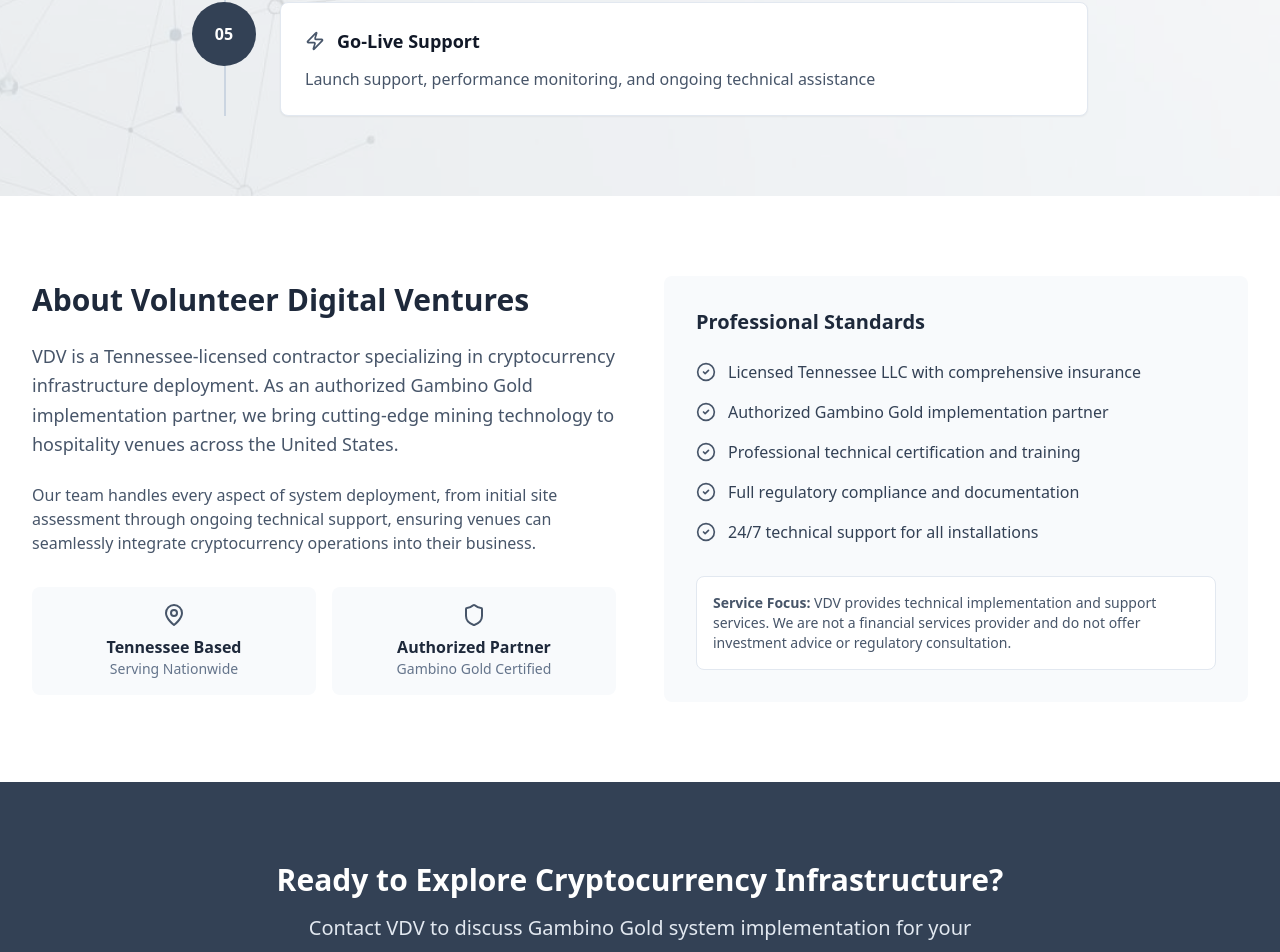
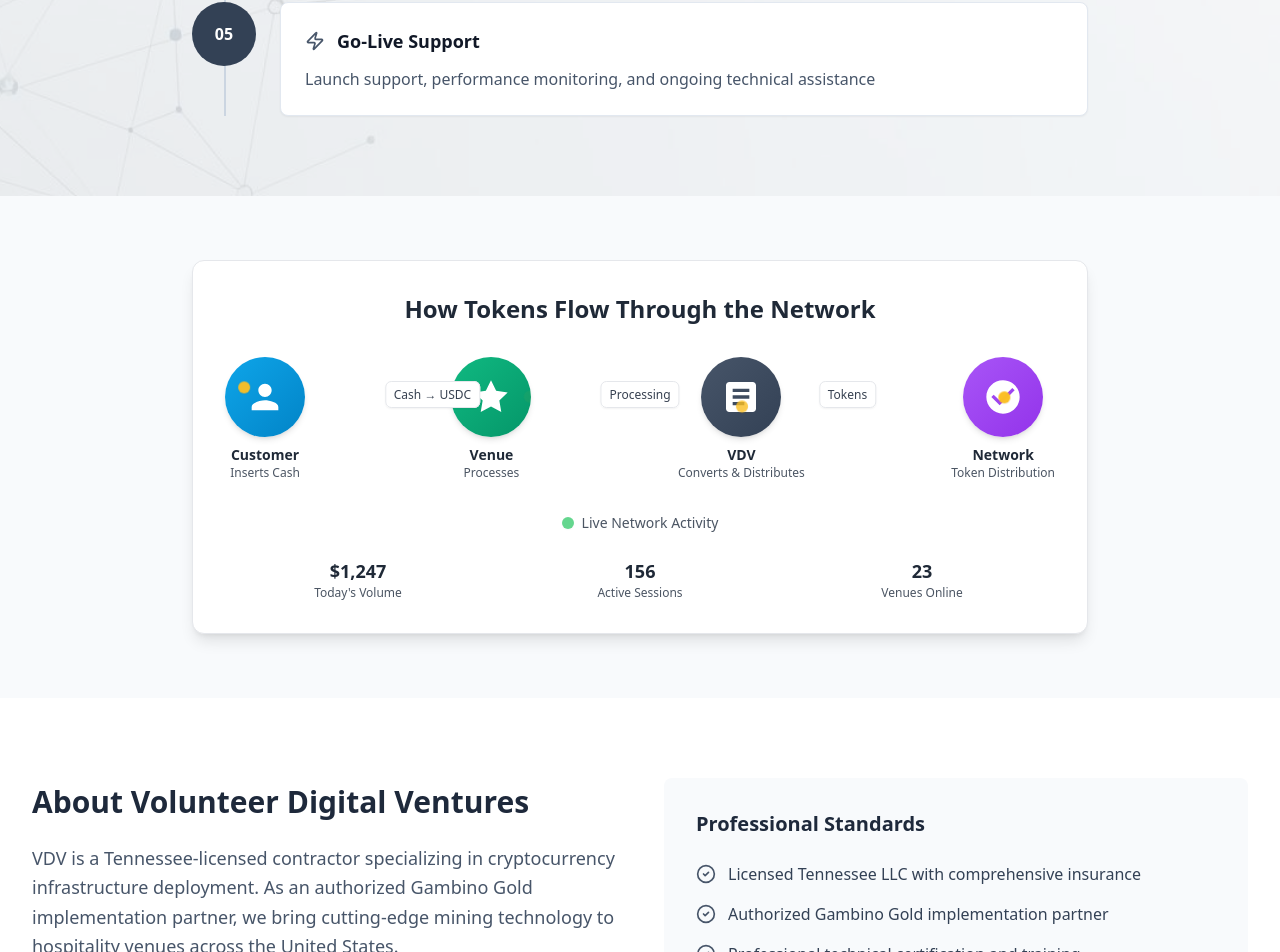
Before and after one commit to BuberryWorldwide/vdv_portfolio, a Next.js app: page / in a window 1280 px wide. Shown: the part 2737-3689 px from the top of the page. Built offline with nearby package versions, Linux system fonts and the light colour scheme.

Commit message:
animation

```diff
--- /dev/null
+++ b/src/app/components/TokenFlowAnimation.js
@@ -0,0 +1,159 @@
+import React from 'react';
+
+const TokenFlowAnimation = () => {
+  return (
+    <div className="w-full max-w-4xl mx-auto p-8 bg-white rounded-xl shadow-lg border border-gray-200">
+      <h3 className="text-2xl font-bold text-center mb-8 text-gray-800">
+        How Tokens Flow Through the Network
+      </h3>
+
+      <div className="relative">
+        {/* Main Flow Container */}
+        <div className="flex justify-between items-center relative">
+
+          {/* Customer */}
+          <div className="flex flex-col items-center">
+            <div className="w-20 h-20 bg-gradient-to-br from-sky-500 to-sky-600 rounded-full flex items-center justify-center mb-2 relative overflow-hidden shadow-md">
+              <svg className="w-10 h-10 text-white" fill="currentColor" viewBox="0 0 24 24">
+                <path d="M12 12c2.21 0 4-1.79 4-4s-1.79-4-4-4-4 1.79-4 4 1.79 4 4 4zm0 2c-2.67 0-8 1.34-8 4v2h16v-2c0-2.66-5.33-4-8-4z"/>
+              </svg>
+
+              {/* Tokens leaving customer */}
+              <div className="absolute w-3 h-3 bg-amber-400 rounded-full shadow-sm" style={{
+                animation: 'tokenToVenue 3s infinite',
+                animationDelay: '0s'
+              }}></div>
+            </div>
+            <span className="text-sm font-semibold text-gray-800">Customer</span>
+            <span className="text-xs text-gray-600">Inserts Cash</span>
+          </div>
+
+          {/* Venue */}
+          <div className="flex flex-col items-center">
+            <div className="w-20 h-20 bg-gradient-to-br from-emerald-500 to-emerald-600 rounded-full flex items-center justify-center mb-2 relative overflow-hidden shadow-md">
+              <svg className="w-10 h-10 text-white" fill="currentColor" viewBox="0 0 24 24">
+                <path d="M12 2l3.09 6.26L22 9.27l-5 4.87 1.18 6.88L12 17.77l-6.18 3.25L7 14.14 2 9.27l6.91-1.01L12 2z"/>
+              </svg>
+
+              {/* Tokens moving through venue */}
+              <div className="absolute w-3 h-3 bg-amber-400 rounded-full shadow-sm" style={{
+                animation: 'tokenToVdv 3s infinite',
+                animationDelay: '0.8s'
+              }}></div>
+            </div>
+            <span className="text-sm font-semibold text-gray-800">Venue</span>
+            <span className="text-xs text-gray-600">Processes</span>
+          </div>
+
+          {/* VDV */}
+          <div className="flex flex-col items-center">
+            <div className="w-20 h-20 bg-gradient-to-br from-slate-600 to-slate-700 rounded-full flex items-center justify-center mb-2 relative overflow-hidden shadow-md">
+              <svg className="w-10 h-10 text-white" fill="currentColor" viewBox="0 0 24 24">
+                <path d="M19 3H5c-1.1 0-2 .9-2 2v14c0 1.1.9 2 2 2h14c1.1 0 2-.9 2-2V5c0-1.1-.9-2-2-2zm-5 14H7v-2h7v2zm3-4H7v-2h10v2zm0-4H7V7h10v2z"/>
+              </svg>
+
+              {/* Tokens being processed */}
+              <div className="absolute w-3 h-3 bg-amber-400 rounded-full shadow-sm" style={{
+                animation: 'tokenProcessing 2s infinite',
+                animationDelay: '1.2s'
+              }}></div>
+            </div>
+            <span className="text-sm font-semibold text-gray-800">VDV</span>
+            <span className="text-xs text-gray-600">Converts & Distributes</span>
+          </div>
+
+          {/* Network */}
+          <div className="flex flex-col items-center">
+            <div className="w-20 h-20 bg-gradient-to-br from-purple-500 to-purple-600 rounded-full flex items-center justify-center mb-2 relative overflow-hidden shadow-md">
+              <svg className="w-10 h-10 text-white" fill="currentColor" viewBox="0 0 24 24">
+                <path d="M12 2C6.48 2 2 6.48 2 12s4.48 10 10 10 10-4.48 10-10S17.52 2 12 2zm-2 15l-5-5 1.41-1.41L10 14.17l7.59-7.59L19 8l-9 9z"/>
+              </svg>
+
+              {/* Tokens returning to network */}
+              <div className="absolute w-3 h-3 bg-amber-400 rounded-full shadow-sm" style={{
+                animation: 'tokenToNetwork 3s infinite',
+                animationDelay: '2s'
+              }}></div>
+            </div>
+            <span className="text-sm font-semibold text-gray-800">Network</span>
+            <span className="text-xs text-gray-600">Token Distribution</span>
+          </div>
+        </div>
+
+        {/* Connecting Lines */}
+        <div className="absolute top-10 left-0 right-0 h-px bg-gray-300 -z-10"></div>
+
+        {/* Flow Labels */}
+        <div className="absolute top-6 left-1/4 transform -translate-x-1/2">
+          <span className="text-xs bg-white px-2 py-1 rounded-md text-gray-700 border border-gray-200 shadow-sm">Cash → USDC</span>
+        </div>
+        <div className="absolute top-6 left-2/4 transform -translate-x-1/2">
+          <span className="text-xs bg-white px-2 py-1 rounded-md text-gray-700 border border-gray-200 shadow-sm">Processing</span>
+        </div>
+        <div className="absolute top-6 left-3/4 transform -translate-x-1/2">
+          <span className="text-xs bg-white px-2 py-1 rounded-md text-gray-700 border border-gray-200 shadow-sm">Tokens</span>
+        </div>
+      </div>
+
+      {/* Activity Indicator */}
+      <div className="mt-8 flex justify-center">
+        <div className="flex items-center gap-2">
+          <div className="w-3 h-3 bg-green-500 rounded-full animate-pulse shadow-sm"></div>
+          <span className="text-sm text-gray-600">Live Network Activity</span>
+        </div>
+      </div>
+
+      {/* Stats */}
+      <div className="mt-6 grid grid-cols-3 gap-4 text-center">
+        <div>
+          <div className="text-lg font-bold text-gray-800">$1,247</div>
+          <div className="text-xs text-gray-600">Today's Volume</div>
+        </div>
+        <div>
+          <div className="text-lg font-bold text-gray-800">156</div>
+          <div className="text-xs text-gray-600">Active Sessions</div>
+        </div>
+        <div>
+          <div className="text-lg font-bold text-gray-800">23</div>
+          <div className="text-xs text-gray-600">Venues Online</div>
+        </div>
+      </div>
+
+      <style jsx>{`
+        @keyframes tokenToVenue {
+          0% { transform: translate(-40px, 0); opacity: 0; }
+          25% { transform: translate(-20px, -10px); opacity: 1; }
+          50% { transform: translate(0, 0); opacity: 1; }
+          75% { transform: translate(20px, -5px); opacity: 0.8; }
+          100% { transform: translate(40px, 0); opacity: 0; }
+        }
+
+        @keyframes tokenToVdv {
+          0% { transform: translate(-40px, 0); opacity: 0; }
+          25% { transform: translate(-20px, 5px); opacity: 1; }
+          50% { transform: translate(0, 0); opacity: 1; }
+          75% { transform: translate(20px, -5px); opacity: 0.8; }
+          100% { transform: translate(40px, 0); opacity: 0; }
+        }
+
+        @keyframes tokenProcessing {
+          0% { transform: translate(-20px, -20px) scale(0.5); opacity: 0; }
+          25% { transform: translate(0, -10px) scale(1); opacity: 1; }
+          50% { transform: translate(20px, 0) scale(1.2); opacity: 1; }
+          75% { transform: translate(0, 10px) scale(1); opacity: 0.8; }
+          100% { transform: translate(-20px, 20px) scale(0.5); opacity: 0; }
+        }
+
+        @keyframes tokenToNetwork {
+          0% { transform: translate(-40px, 0); opacity: 0; }
+          25% { transform: translate(-20px, -5px); opacity: 1; }
+          50% { transform: translate(0, 0); opacity: 1; }
+          75% { transform: translate(20px, 5px); opacity: 0.8; }
+          100% { transform: translate(40px, 0); opacity: 0; }
+        }
+      `}</style>
+    </div>
+  );
+};
+
+export default TokenFlowAnimation;
--- a/src/app/page.js
+++ b/src/app/page.js
@@ -2,6 +2,7 @@
 import Link from 'next/link'
 import { useState, useEffect } from 'react'
 import Image from 'next/image'
+import TokenFlowAnimation from './components/TokenFlowAnimation'
 
 import {
   Wrench,
@@ -243,6 +244,8 @@
         </div>
       </section>
 
+
+
       {/* Services */}
       <section id="services" className="py-20 bg-white">
         <div className="mx-auto max-w-7xl px-4 sm:px-6 lg:px-8">
@@ -432,6 +435,10 @@
         </div>
       </section>
 
+      <section className="relative z-10 mx-auto max-w-6xl px-6 py-16">
+        <TokenFlowAnimation />
+      </section>
+
       {/* About */}
       <section id="about" className="py-20 bg-white">
         <div className="mx-auto max-w-7xl px-4 sm:px-6 lg:px-8">
```
